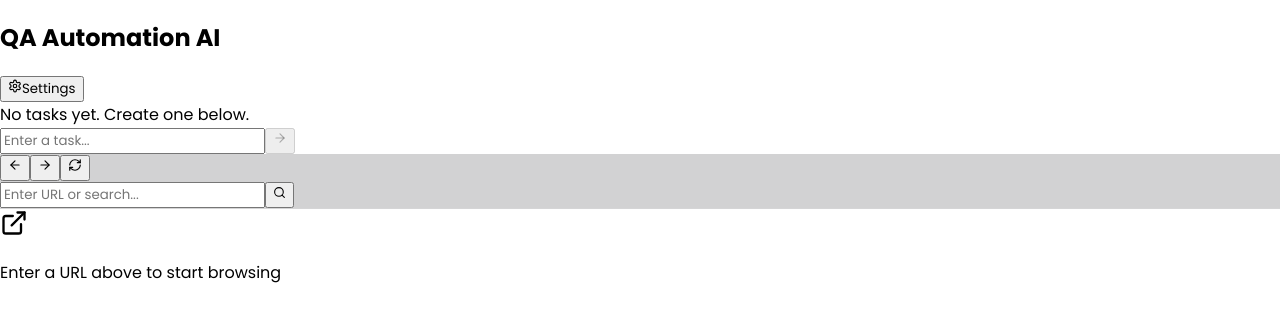
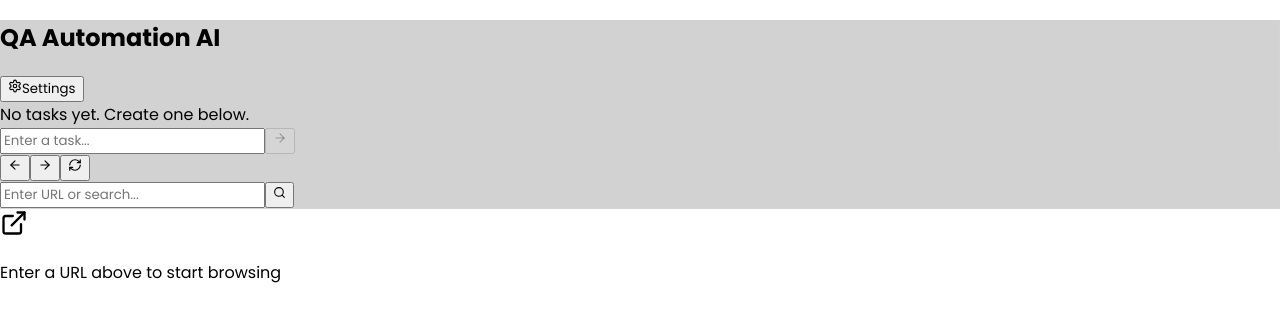
Before and after one commit to AliSharjeell/AgentQA, a React (Vite) app in the folder src/renderer/: page / in a window 1280 px wide. Shown: the top 322 px of the page. Built offline with nearby package versions, Linux system fonts and the light colour scheme.

Commit message:
style: unify sidebar and topbar Mica backgrounds and borders

```diff
--- a/src/renderer/src/styles.css
+++ b/src/renderer/src/styles.css
@@ -130,14 +130,13 @@ textarea {
   }
 
   .mica-sidebar {
-    background: transparent;
+    background: rgba(9, 9, 11, 0.18);
+    border-right: 1px solid rgba(255, 255, 255, 0.06);
   }
 
   .mica-topbar {
     background: rgba(9, 9, 11, 0.18);
     border-bottom: 1px solid rgba(255, 255, 255, 0.06);
-    backdrop-filter: blur(16px) saturate(1.2);
-    -webkit-backdrop-filter: blur(16px) saturate(1.2);
   }
 
   .lead-table {
```
